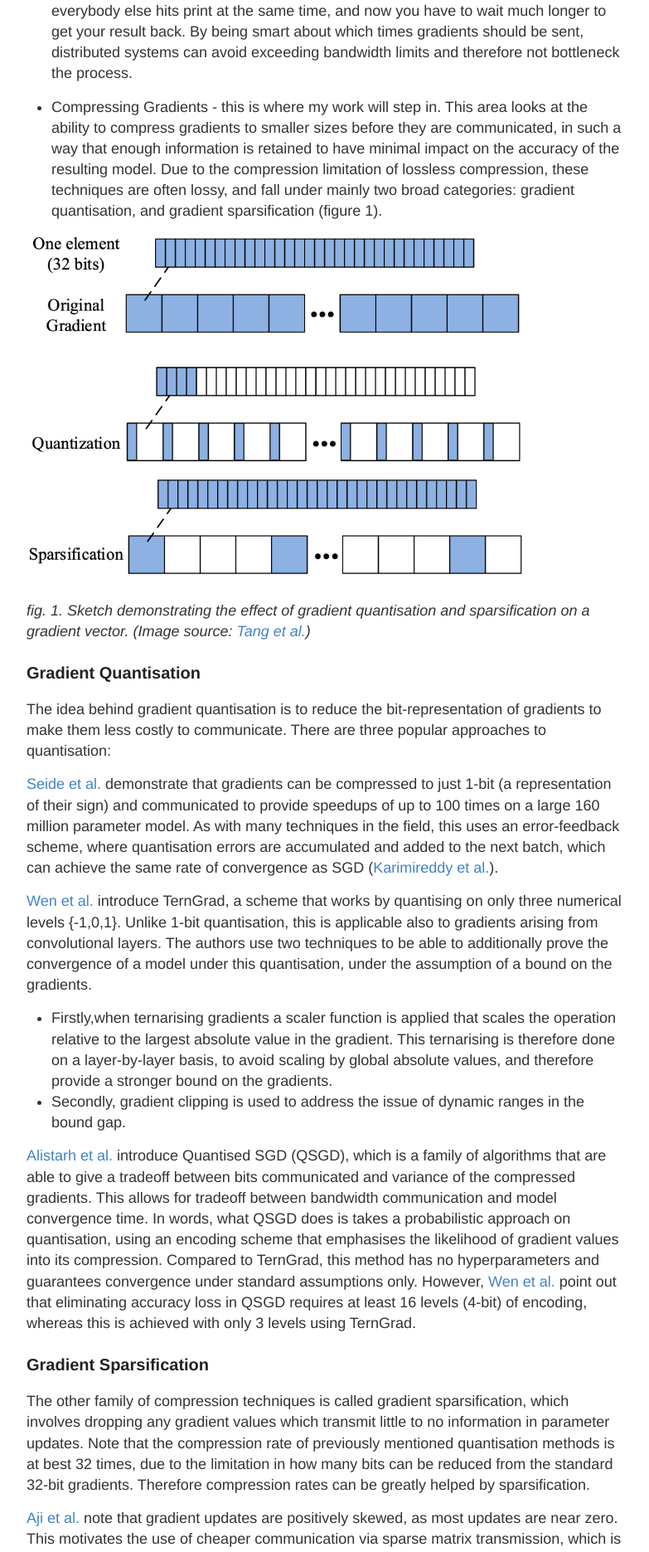
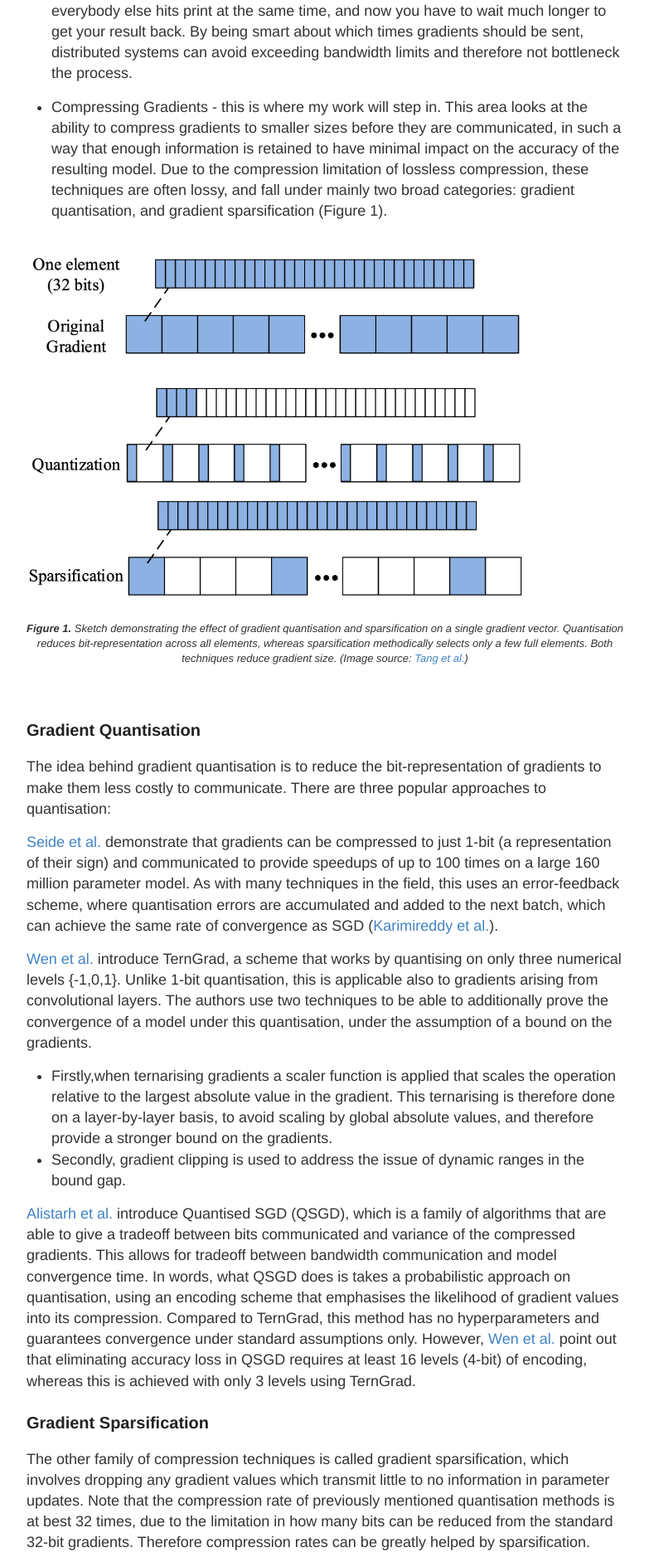
Before and after one commit to D-J-Harris/d-j-harris.github.io, a Jekyll site: the page built from _posts/2020-04-14-making_small_talk.md, in a window 1280 px wide. Shown: the part 3073-4944 px from the top of the page at 83% size, without its empty margins (248-1031 px from the left). Built offline with Jekyll 4.4.1, drawn with Linux system fonts in a browser that asks for light colours; nearby versions of some CDN libraries; formulas are drawn with MathJax 3.

Commit message:
nicer figure captioning

```diff
--- a/_posts/2020-04-14-making_small_talk.md
+++ b/_posts/2020-04-14-making_small_talk.md
@@ -109,13 +109,19 @@ be sent, distributed systems can avoid exceeding bandwidth limits and therefore
 + Compressing Gradients - this is where my work will step in. This area looks at the ability to compress gradients to
 smaller sizes before they are communicated, in such a way that enough information is retained to have minimal impact
 on the accuracy of the resulting model. Due to the compression limitation of lossless compression, these techniques are
-often lossy, and fall under mainly two broad categories: gradient quantisation, and gradient sparsification (figure 1).
+often lossy, and fall under mainly two broad categories: gradient quantisation, and gradient sparsification (Figure 1).
 
+<br>
 ![Gradient Compression Cases]({{ '/assets/images/making_small_talk/quant_vs_spars.png' | relative_url }})
 {: style="width: 600px;" class="center"}
-*fig. 1. Sketch demonstrating the effect of gradient quantisation and sparsification on a gradient vector.
-(Image source:
-[Tang et al.](https://arxiv.org/pdf/2003.06307.pdf))*
+
+<div class="caption">
+<b>Figure 1.</b> Sketch demonstrating the effect of gradient quantisation and sparsification on a single gradient
+vector. Quantisation reduces bit-representation across all elements, whereas sparsification methodically selects only a
+few full elements. Both techniques reduce gradient size.
+(Image source: <a href="https://arxiv.org/pdf/2003.06307.pdf">Tang et al.</a>)
+</div>
+<br>
 
 ### Gradient Quantisation
 
--- a/style.scss
+++ b/style.scss
@@ -303,6 +303,12 @@ footer {
   text-align: center;
 }
 
+.caption {
+  text-align: center;
+  font-size: small;
+  font-style: italic;
+}
+
 // Settled on moving the import of syntax highlighting to the bottom of the CSS
 // ... Otherwise it really bloats up the top of the CSS file and makes it difficult to find the start
 @import "highlights";
```
